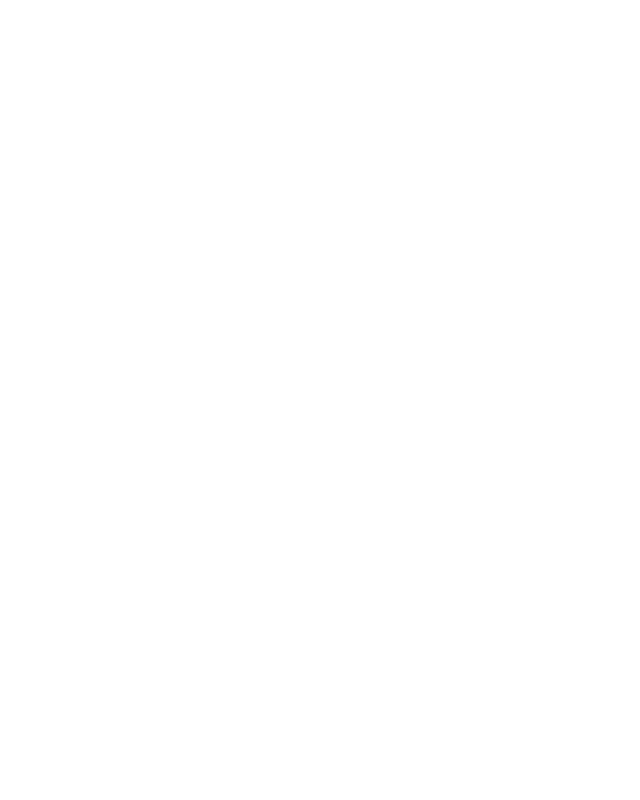
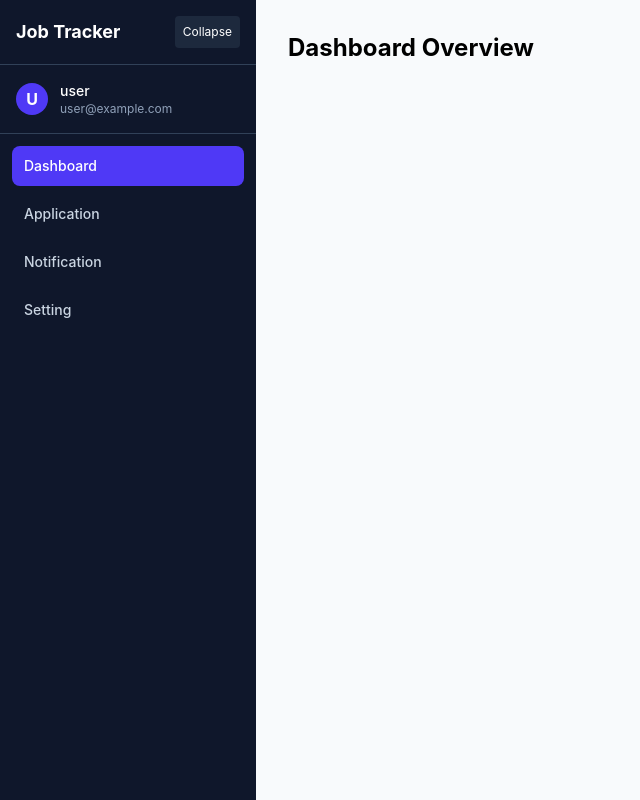
Before and after one commit to BrunoxCodes/Job_Application_Dashboard_V2, a React (Vite) app in the folder Job_Application_Dashboard/: page / in a window 1280 px wide. Shown: the whole page, without its empty margins (0-640 px from the left). Built offline with nearby package versions, Linux system fonts and the light colour scheme.

Commit message:
Add NavBar and related updates

```diff
--- a/Job_Application_Dashboard/src/App.tsx
+++ b/Job_Application_Dashboard/src/App.tsx
@@ -1,10 +1,32 @@
-import './App.css'
+import './App.css';
+import useToggle from './hooks/useToggle';
+import { useSidebar } from './hooks/usesidebar';
+import NavBar from './components/NavBar';
 
 function App() {
+  const { isToggled: iscollapsed, handleToggle } = useToggle();
+  const { activesection, selectsection, navitems } = useSidebar('Dashboard');
+
   return (
-    <>
-    </>
-  )
+    <div className="flex h-screen bg-slate-100">
+      <NavBar
+        username="user"
+        useremail="user@example.com"
+        iscollapsed={iscollapsed}
+        activesection={activesection}
+        navitems={navitems}
+        ontoggle={handleToggle}
+        onselectsection={selectsection}
+      />
+
+      <main className="flex-1 overflow-y-auto p-8 bg-slate-50">
+        {activesection === 'Dashboard' && <h1 className="text-2xl font-bold">Dashboard Overview</h1>}
+        {activesection === 'Application' && <h1 className="text-2xl font-bold">Job Applications</h1>}
+        {activesection === 'Notification' && <h1 className="text-2xl font-bold">Notifications</h1>}
+        {activesection === 'Setting' && <h1 className="text-2xl font-bold">Account Settings</h1>}
+      </main>
+    </div>
+  );
 }
 
-export default App
+export default App;
--- /dev/null
+++ b/Job_Application_Dashboard/src/components/NavBar.tsx
@@ -0,0 +1,74 @@
+import type { navsection, navitem } from '../hooks/usesidebar';
+
+interface sidenavProps {
+    username: string;
+    useremail: string;
+    iscollapsed: boolean;
+    activesection: navsection;
+    navitems: navitem[];
+    ontoggle: () => void;
+    onselectsection: (section: navsection) => void;
+}
+
+const NavBar = ({
+    username,
+    useremail,
+    iscollapsed,
+    activesection,
+    navitems,
+    ontoggle,
+    onselectsection,
+}: sidenavProps) => {
+    const initial = username.charAt(0).toUpperCase();
+
+    return (
+        <aside className={`flex flex-col bg-slate-900 text-white transition-all duration-300 ${iscollapsed ? 'w-20' : 'w-64'}`}>
+            <div className="p-4 flex items-center justify-between border-b border-slate-700">
+                {!iscollapsed && <span className="font-bold text-lg">Job Tracker</span>}
+                <button
+                    type="button"
+                    onClick={ontoggle}
+                    aria-label="Toggle navigation"
+                    className="p-2 rounded bg-slate-800 hover:bg-slate-700 text-xs"
+                >
+                    {iscollapsed ? 'Expand' : 'Collapse'}
+                </button>
+            </div>
+
+            <div className="p-4 flex items-center gap-3 border-b border-slate-700" title={useremail}>
+                <span className="w-8 h-8 rounded-full bg-indigo-600 flex items-center justify-center font-bold">
+                    {initial}
+                </span>
+                {!iscollapsed && (
+                    <div className="flex flex-col overflow-hidden">
+                        <span className="text-sm font-medium truncate">{username}</span>
+                        <small className="text-xs text-slate-400 truncate">{useremail}</small>
+                    </div>
+                )}
+            </div>
+
+            <nav className="flex-1 p-3 flex flex-col gap-2">
+                {navitems.map((item) => {
+                    const isactive = activesection === item.id;
+                    return (
+                        <button
+                            type="button"
+                            key={item.id}
+                            onClick={() => onselectsection(item.id)}
+                            aria-current={isactive ? 'page' : undefined}
+                            className={`flex items-center px-3 py-2.5 rounded-lg text-left text-sm font-medium transition-colors ${
+                                isactive
+                                    ? 'bg-indigo-600 text-white'
+                                    : 'text-slate-300 hover:bg-slate-800 hover:text-white'
+                            }`}
+                        >
+                            {iscollapsed ? item.label.charAt(0) : item.label}
+                        </button>
+                    );
+                })}
+            </nav>
+        </aside>
+    );
+};
+
+export default NavBar;
--- a/Job_Application_Dashboard/src/hooks/useToggle.tsx
+++ b/Job_Application_Dashboard/src/hooks/useToggle.tsx
@@ -1,10 +1,10 @@
 import { useState } from "react"
 
 export default function useToggle() {
-  const [isToggled,setToggle] = useState(false)
+  const [isToggled,setToggle] = useState<boolean>(false)
 
   const handleToggle = () => {
-    setToggle(prev => !prev)
+    setToggle((prev) => !prev)
   }
 
     return {isToggled, handleToggle}
--- /dev/null
+++ b/Job_Application_Dashboard/src/hooks/usesidebar.ts
@@ -0,0 +1,31 @@
+import { useState } from 'react';
+
+export type navsection = 'Dashboard' | 'Application' | 'Notification' | 'Setting';
+
+export interface navitem {
+    id: navsection;
+    label: string;
+}
+
+export const navitems: navitem[] = [
+    { id: 'Dashboard', label: 'Dashboard' },
+    { id: 'Application', label: 'Application' },
+    { id: 'Notification', label: 'Notification' },
+    { id: 'Setting', label: 'Setting' },
+];
+
+export function useSidebar(defaultSection: navsection = 'Dashboard') {
+    const [activesection, setActiveSection] = useState<navsection>(defaultSection);
+
+    const selectsection = (section: navsection) => {
+        setActiveSection(section);
+    };
+
+    return {
+        activesection,
+        selectsection,
+        navitems,
+    };
+}
+
+export default useSidebar;
--- a/Job_Application_Dashboard/src/main.tsx
+++ b/Job_Application_Dashboard/src/main.tsx
@@ -1,13 +1,13 @@
 import { StrictMode } from "react";
 import { createRoot } from "react-dom/client";
-import { BrowserRouter } from "react-router-dom";
+
 import "./index.css";
 import App from "./App.tsx";
 
 createRoot(document.getElementById("root")!).render(
-  <BrowserRouter>
+
     <StrictMode>
       <App />
     </StrictMode>
-  </BrowserRouter>,
+
 );
```
